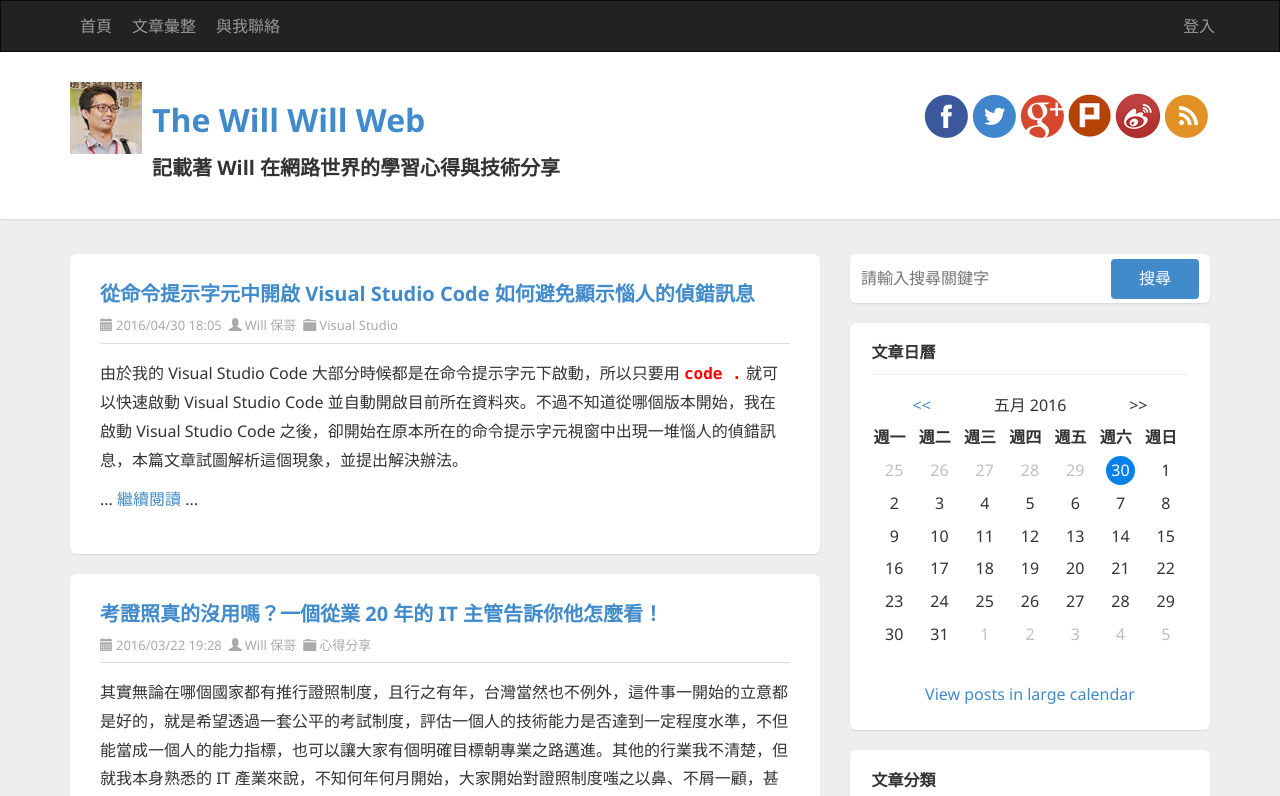
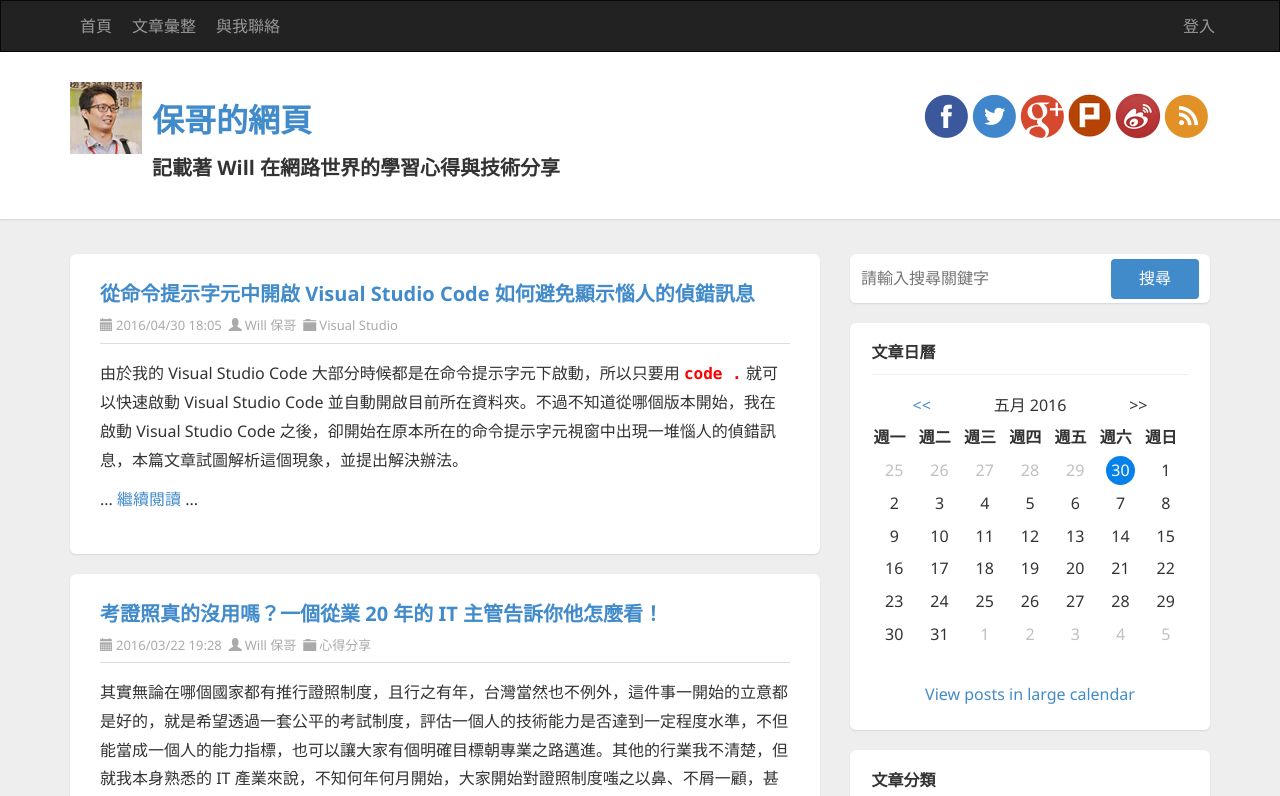
Before and after one commit to PaulHuang1/demo1, an Angular app: page / in a window 1280 px wide. Shown: the top 796 px of the page. Built offline with nearby package versions, Linux system fonts and the light colour scheme.

Commit message:
05 練習 Angular 資料繫結方法：內嵌繫結、屬性繫結

```diff
--- a/src/app/header/header.component.html
+++ b/src/app/header/header.component.html
@@ -25,10 +25,10 @@
       <div class="title-wrapper">
         <div class="container">
 
-          <img src="/assets/images/logo.png" class="pull-left logo" alt="The Will Will Web">
+          <img src="/assets/images/logo.png" class="pull-left logo" alt="The Will Will Web" [title]="title">
 
           <div class="pull-left">
-            <h1><a href="http://blog.miniasp.com/">The Will Will Web</a></h1>
+            <h1><a href="http://blog.miniasp.com/">{{this.title}}</a></h1>
             <h3>記載著 Will 在網路世界的學習心得與技術分享</h3>
           </div>
 
--- a/src/app/header/header.component.ts
+++ b/src/app/header/header.component.ts
@@ -1,3 +1,4 @@
+import { Title } from '@angular/platform-browser/platform-browser';
 import { Component, OnInit } from '@angular/core';
 
 @Component({
@@ -7,6 +8,8 @@ import { Component, OnInit } from '@angular/core';
 })
 export class HeaderComponent implements OnInit {
 
+  title = "保哥的網頁";
+
   constructor() { }
 
   ngOnInit() {
```
